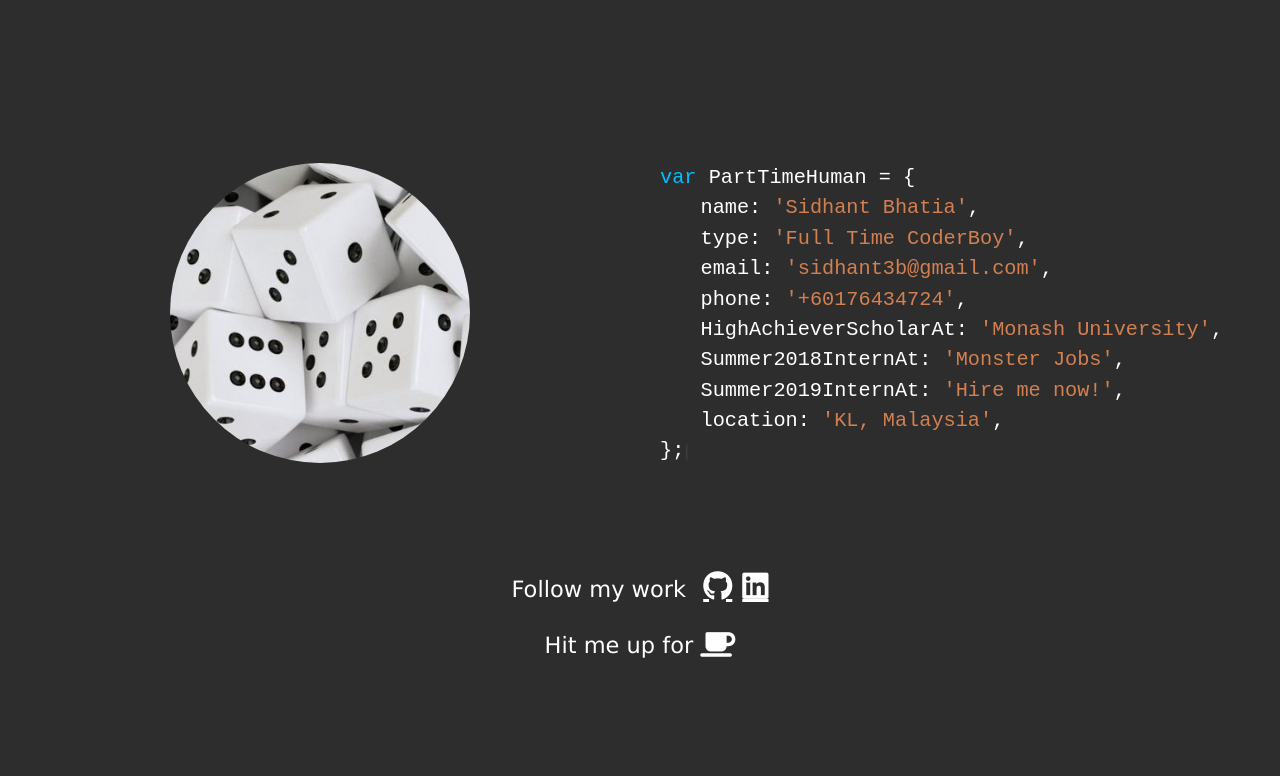
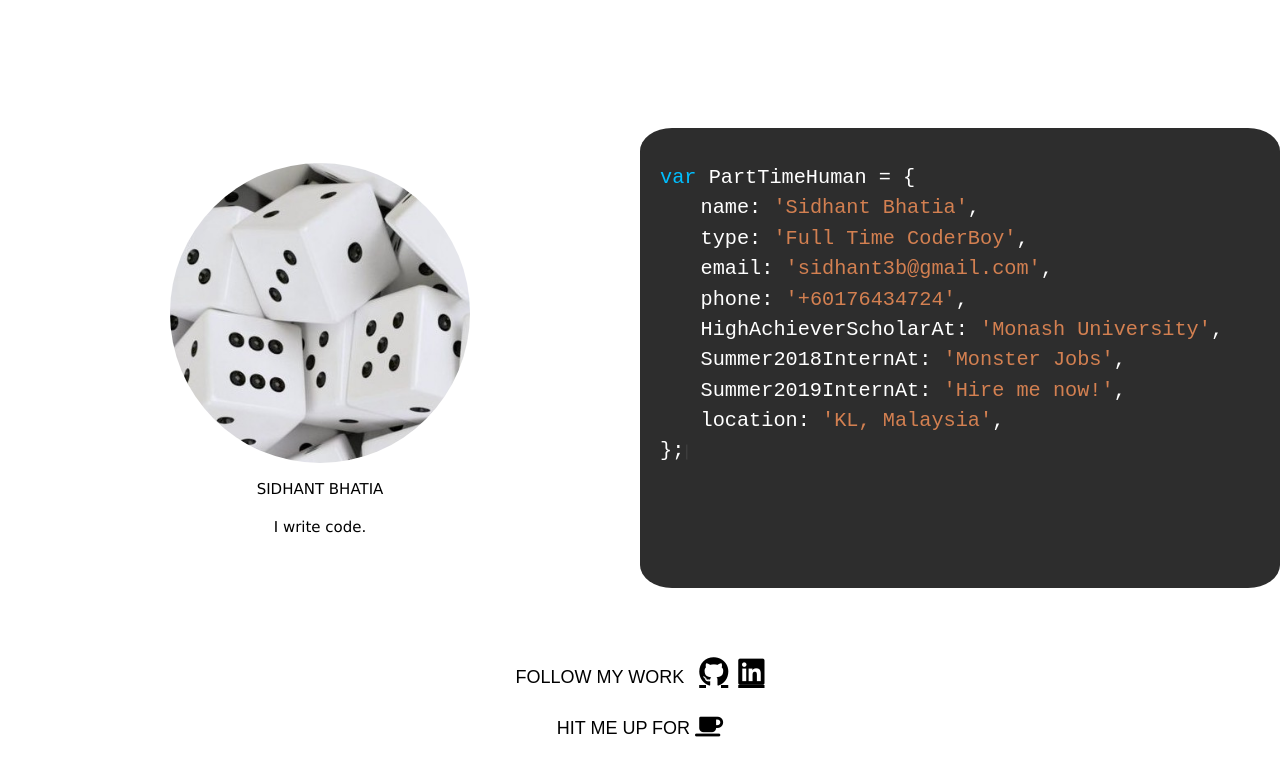
Before and after one commit to siddhantbhatia/Personal-Website, an Angular app in the folder my-website/: page / in a window 1280 px wide. Shown: the top 776 px of the page. Built offline with nearby package versions, Linux system fonts and the light colour scheme.

Commit message:
WIP: revamp the background color

```diff
--- a/my-website/src/app/app.component.css
+++ b/my-website/src/app/app.component.css
@@ -18,11 +18,15 @@
 }
 
 .typewriter-block {
-  display: block;
   float: left;
+  height: 100%;
   width: 50%;
   text-align: left;
   padding: 35px 20px;
+  background-color: rgb(45, 45, 45);
+  color: white;
+  border-radius: 5%;
+
   /* grid-area: ide-typewriter; */
 }
 
@@ -34,7 +38,8 @@
 }
 
 .social-links-block > span {
-  font-size: 1.5rem;
+  font-family: "Sans-serif", Arial, Verdana;
+  font-size: 1.2rem;
   padding: 5px;
 }
 
@@ -60,8 +65,9 @@
 }
 
 .coffee-invitation {
+  font-family: "Sans-serif", Arial, Verdana;
+  font-size: 1.2rem;
   text-align: center;
-  font-size: 1.5rem;
 }
 
 .grid-container {
--- a/my-website/src/app/app.component.html
+++ b/my-website/src/app/app.component.html
@@ -3,13 +3,15 @@
   <div class="introduction-block">
     <div class="profile-photo-block">
       <img class="profile-photo" src="../assets/av.jpeg" />
+      <p>SIDHANT BHATIA</p>
+      <p>I write code.</p>
     </div>
     <div class="typewriter-block">
       <ide-typewriter></ide-typewriter>
     </div>
   </div>
   <div class="social-links-block">
-    <span>Follow my work </span>
+    <span>FOLLOW MY WORK </span>
     <a
       href="https://github.com/siddhantbhatia"
       target="_blank"
@@ -23,6 +25,6 @@
   </div>
   <br />
   <div class="coffee-invitation">
-    <span>Hit me up for <i class="fas fa-coffee fa-lg"></i></span>
+    <span>HIT ME UP FOR <i class="fas fa-coffee fa-lg"></i></span>
   </div>
 </div>
--- a/my-website/src/index.html
+++ b/my-website/src/index.html
@@ -2,7 +2,7 @@
 <html lang="en">
   <head>
     <meta charset="utf-8" />
-    <title>MyWebsite</title>
+    <title>Sidhant Bhatia</title>
     <base href="/" />
 
     <meta name="viewport" content="width=device-width, initial-scale=1" />
@@ -11,7 +11,7 @@
   <link rel="stylesheet" href="https://www.w3schools.com/w3css/4/w3.css" />
   <script src="https://cdn.jsdelivr.net/npm/typed.js@2.0.11"></script>
   <script src="https://kit.fontawesome.com/f08a2a4f41.js"></script>
-  <body style="background-color: rgb(45, 45,45); color:white;">
+  <body>
     <app-root></app-root>
   </body>
 </html>
```
Also changed, not shown: 1 other file (tests, documents, lock files or other folders).
